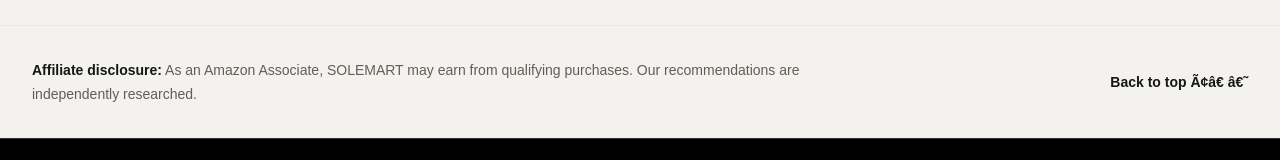
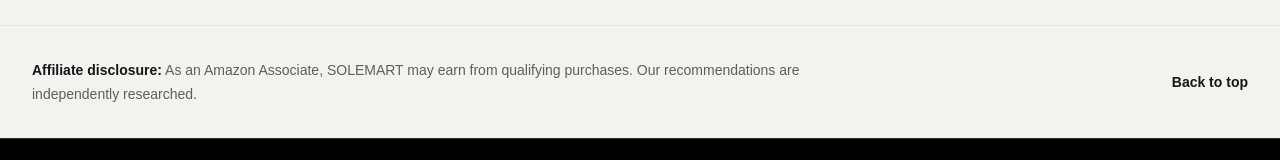
Before and after one commit to DavidOdoi/solemart, a Next.js app: page / in a window 1280 px wide. Shown: the part 4389-4549 px from the top of the page. Built offline with nearby package versions, Linux system fonts and the light colour scheme.

Commit message:
Remove garbled characters from Back to top link

```diff
--- a/components/affiliate-site.tsx
+++ b/components/affiliate-site.tsx
@@ -234,7 +234,7 @@ export function AffiliateDisclosure({ id = 'affiliate-disclosure' }: { id?: stri
     <section id={id} className="border-t border-[#e8e7e2] bg-[#f3f2ee]">
       <div className="mx-auto flex max-w-7xl flex-col gap-5 px-5 py-8 text-sm leading-6 text-[#5f5e57] sm:flex-row sm:items-center sm:justify-between lg:px-8">
         <p className="max-w-3xl"><strong className="text-[#161616]">Affiliate disclosure:</strong> As an Amazon Associate, SOLEMART may earn from qualifying purchases. Our recommendations are independently researched.</p>
-        <Link href="/#top" className="whitespace-nowrap font-bold text-[#161616]">Back to top Ã¢â€ â€˜</Link>
+        <Link href="/#top" className="whitespace-nowrap font-bold text-[#161616]">Back to top</Link>
       </div>
     </section>
   )
```
